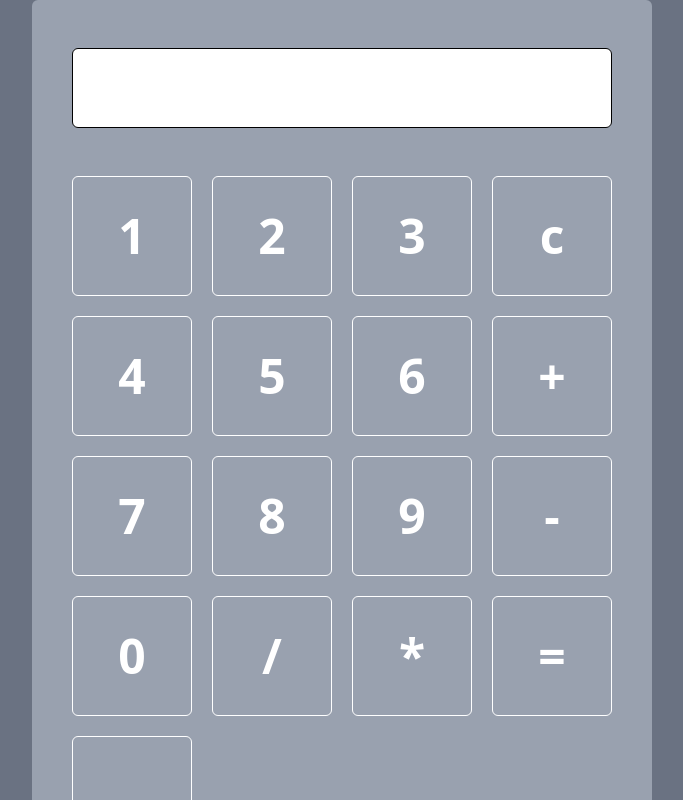
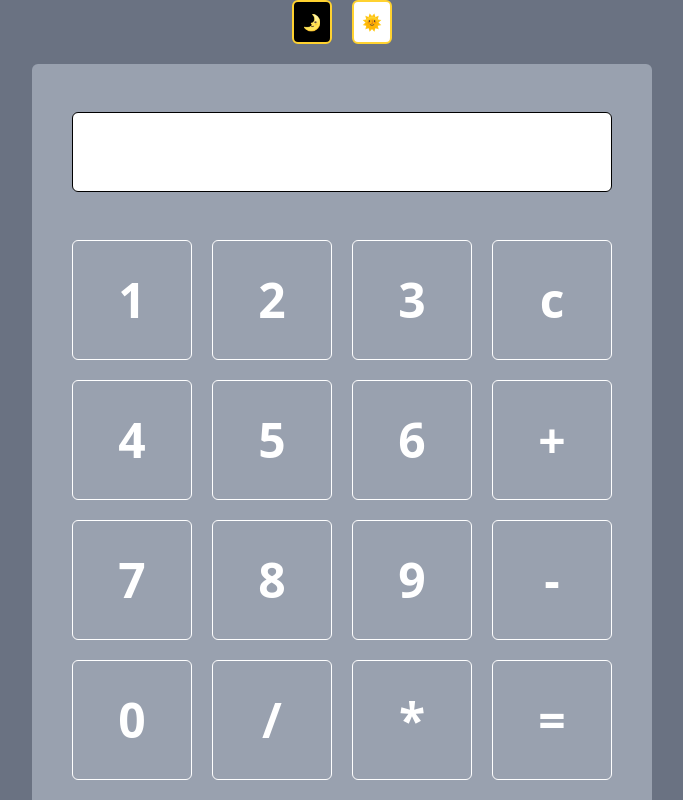
Before and after one commit to santimartinezzgb/calculadora, a React (Vite) app: page / in a window 1280 px wide. Shown: the top 800 px of the page, without its empty margins (298-981 px from the left). Built offline with nearby package versions, Linux system fonts and the light colour scheme.

Commit message:
Añadidos botones para modificar el tema de la app, todavía sin funcionalidad

```diff
--- a/src/App.tsx
+++ b/src/App.tsx
@@ -7,7 +7,8 @@ export default function App() {
     1, 2, 3, 'c',
     4, 5, 6, '+',
     7, 8, 9, '-',
-    0, '/', '*', '=', '.']
+    0, '/', '*', '=',
+    '.']
 
   const operaciones = (prompt: string) => {
     const resultado = eval(prompt)
@@ -51,18 +52,27 @@ export default function App() {
   }
 
   return (
+    <>
       <div className="flex flex-col gap-5">
+        <section className="flex mx-auto gap-5">
+          <button id='botonLuna' className="bg-black border-2 border-amber-300 p-2 rounded-md font-bold cursor-pointer transition-all">🌛</button>
+          <button id='botonSol' className="bg-white border-2 border-amber-300 p-2 rounded-md font-bold cursor-pointer transition-all">🌞</button>
+        </section>
+
         <div className="w-fit mx-auto rounded-md flex flex-col gap-10 bg-gray-400 p-10">
           <div id='input' className="mx-auto flex bg-white rounded-md border-1 p-2 text-4xl w-135 h-20 m-2 items-center"></div>
           <section className="grid grid-cols-4 w-fit gap-5 mx-auto">
             {numeros()}
           </section>
         </div>
+
         <a href="https://www.github.com/santimartinezDev" className="flex gap-2 mx-auto bg-black w-fit p-2 rounded-md">
           <object type="image/svg+xml" data="logoGitHub.svg" width="24" height="24">Logo de GitHub
           </object>
           <p className="text-white">santimartinezDev</p>
         </a>
       </div>
+    </>
+
   )
 }
```
Lines whose indentation alone changed are shown as unchanged.
